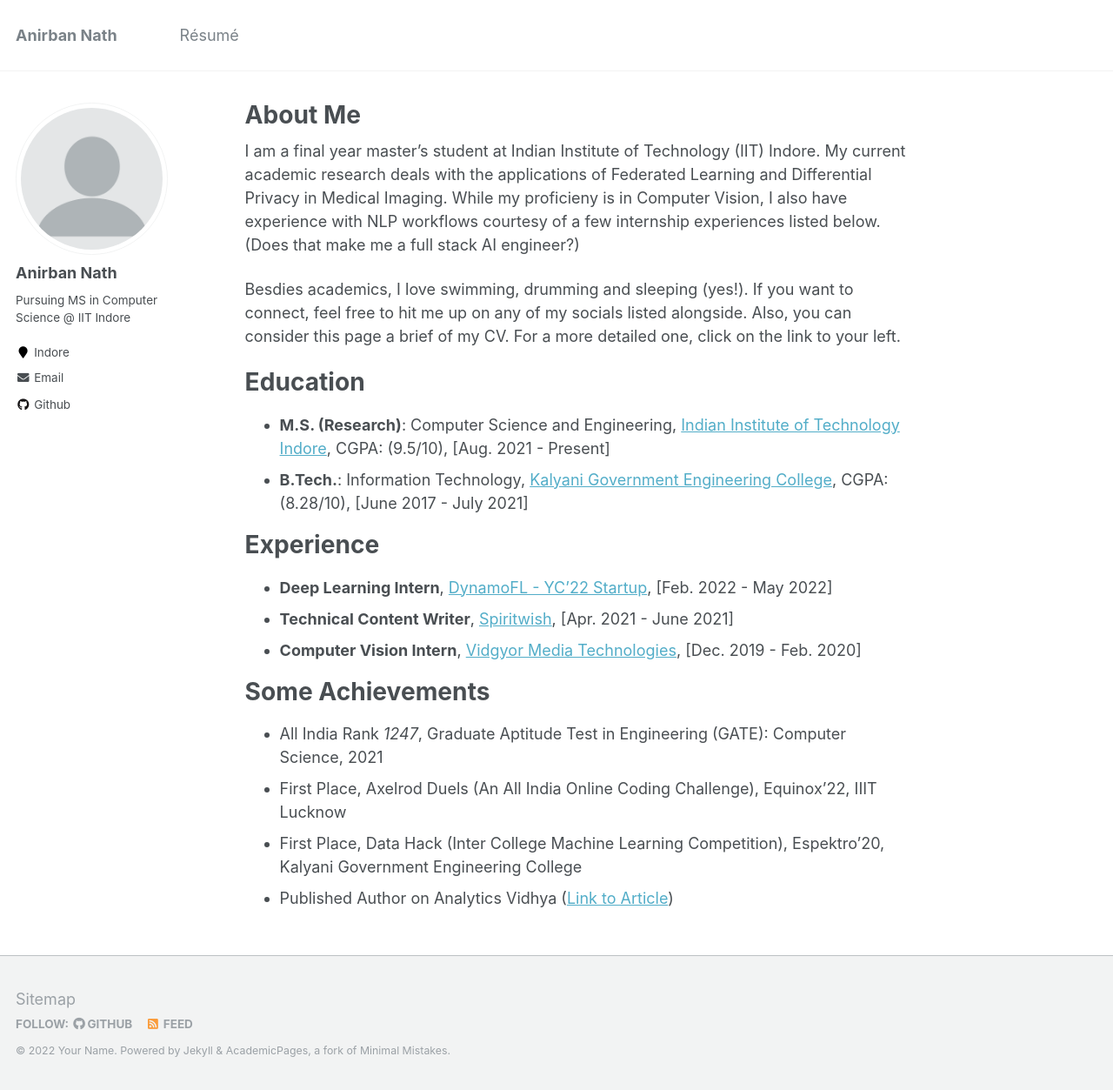
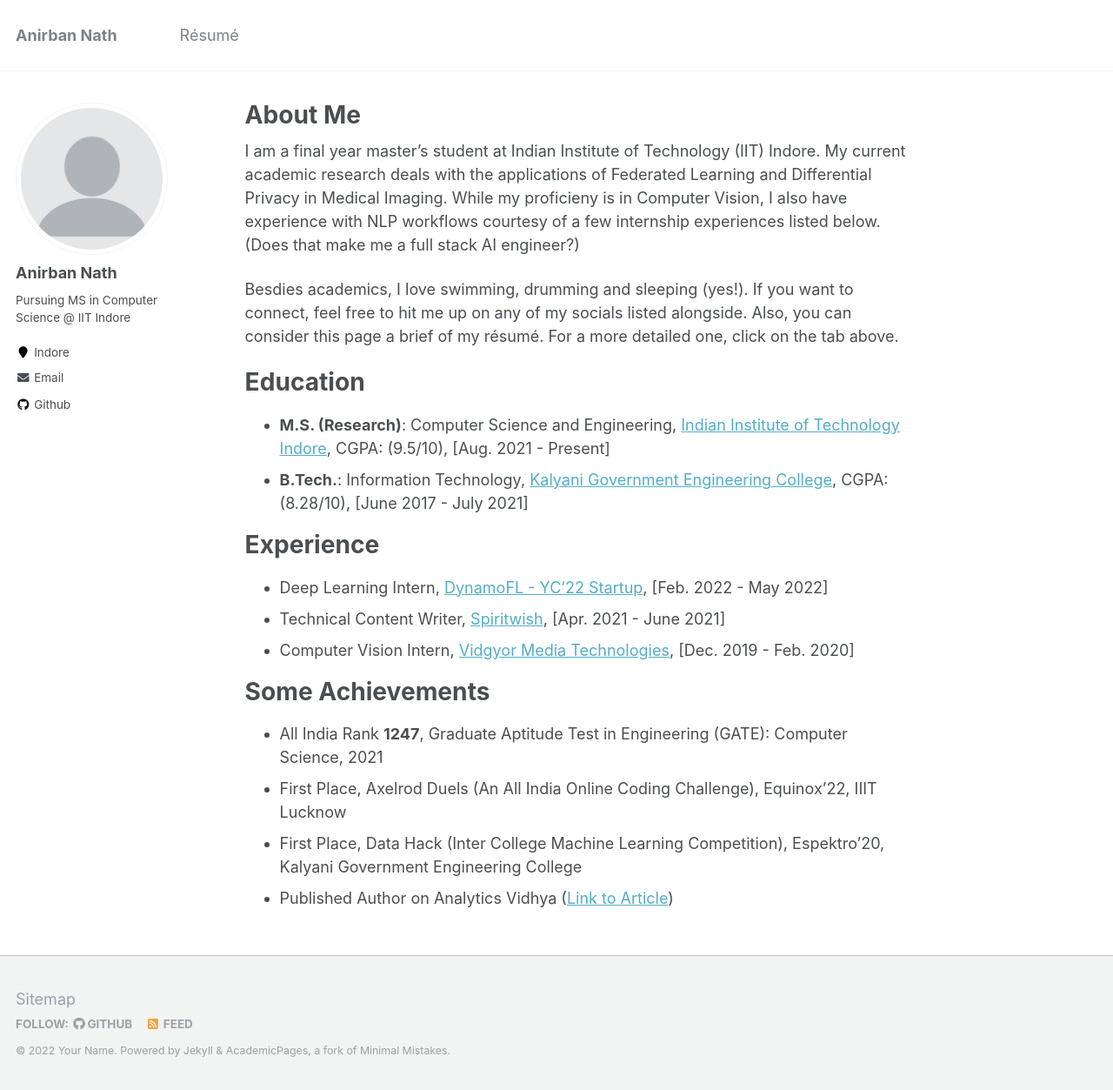
Before and after one commit to anirban-nath/anirban-nath.github.io, a Jekyll site: the page built from _pages/about.md, in a window 1280 px wide and 1253 px high. Shown: the whole window at 87% size. Built offline with Jekyll 4.4.1, drawn with Linux system fonts in a browser that asks for light colours.

Commit message:
Update about.md

```diff
--- a/_pages/about.md
+++ b/_pages/about.md
@@ -9,7 +9,7 @@ redirect_from:
 ---
 I am a final year master's student at Indian Institute of Technology (IIT) Indore. My current academic research deals with the applications of Federated Learning and Differential Privacy in Medical Imaging. While my proficieny is in Computer Vision, I also have experience with NLP workflows courtesy of a few internship experiences listed below. (Does that make me a full stack AI engineer?)
 
-Besdies academics, I love swimming, drumming and sleeping (yes!). If you want to connect, feel free to hit me up on any of my socials listed alongside. Also, you can consider this page a brief of my CV. For a more detailed one, click on the link to your left.
+Besdies academics, I love swimming, drumming and sleeping (yes!). If you want to connect, feel free to hit me up on any of my socials listed alongside. Also, you can consider this page a brief of my résumé. For a more detailed one, click on the tab above.
 
 Education
 =========
@@ -18,13 +18,13 @@ Education
 
 Experience
 =========
-* **Deep Learning Intern**, [DynamoFL - YC'22 Startup](https://www.dynamofl.com/){:target="_blank"}, [Feb. 2022  - May 2022]
-* **Technical Content Writer**, [Spiritwish](https://www.spiritwish.co/){:target="_blank"}, [Apr. 2021 - June 2021]
-* **Computer Vision Intern**, [Vidgyor Media Technologies](https://vidgyor.com/){:target="_blank"}, [Dec. 2019 - Feb. 2020]
+* Deep Learning Intern, [DynamoFL - YC'22 Startup](https://www.dynamofl.com/){:target="_blank"}, [Feb. 2022  - May 2022]
+* Technical Content Writer, [Spiritwish](https://www.spiritwish.co/){:target="_blank"}, [Apr. 2021 - June 2021]
+* Computer Vision Intern, [Vidgyor Media Technologies](https://vidgyor.com/){:target="_blank"}, [Dec. 2019 - Feb. 2020]
 
 Some Achievements
 ==========================
-* All India Rank *1247*, Graduate Aptitude Test in Engineering (GATE): Computer Science, 2021
+* All India Rank **1247**, Graduate Aptitude Test in Engineering (GATE): Computer Science, 2021
 * First Place, Axelrod Duels (An All India Online Coding Challenge), Equinox’22, IIIT Lucknow
 * First Place, Data Hack (Inter College Machine Learning Competition), Espektro’20, Kalyani Government Engineering College
 * Published Author on Analytics Vidhya ([Link to Article](https://medium.com/analytics-vidhya/generating-a-labeled-data-set-of-images-from-a-video-for-convolutional-neural-networks-part-2-859cc4337568){:target="_blank"})
```
